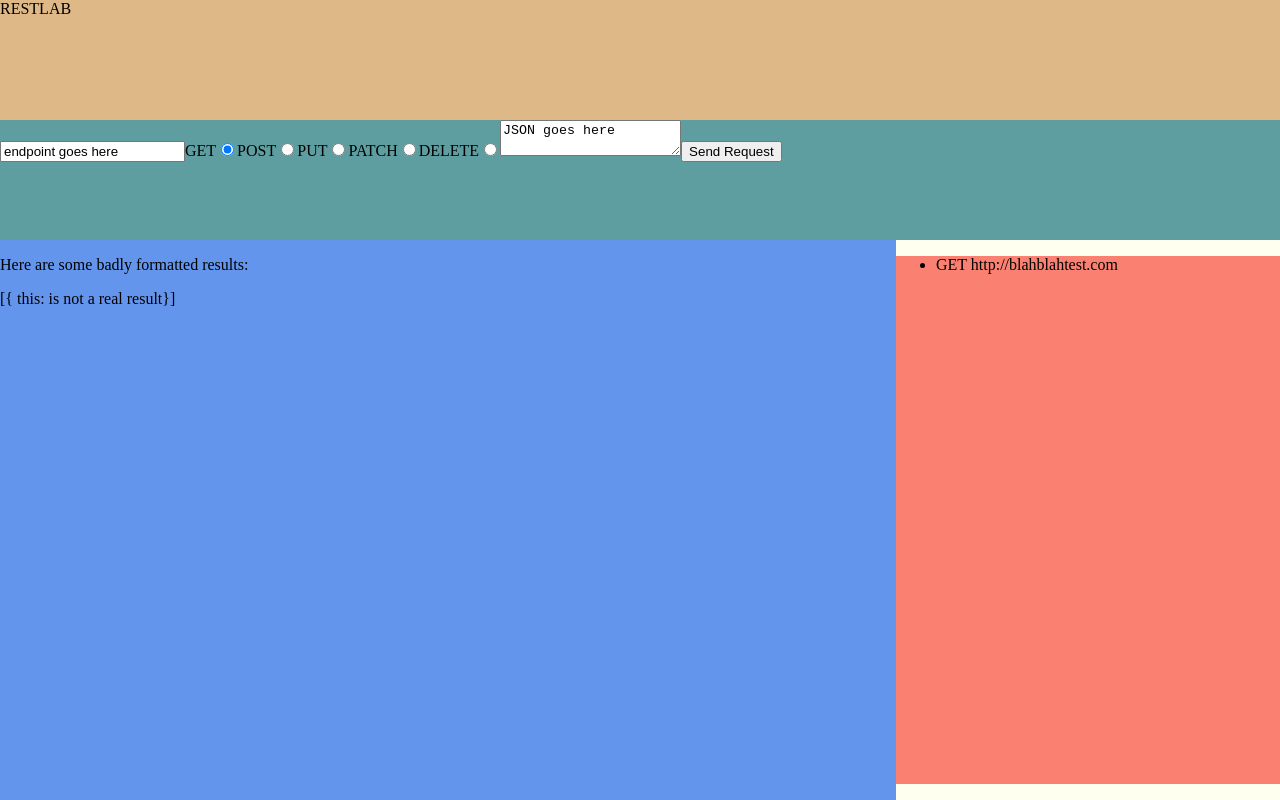
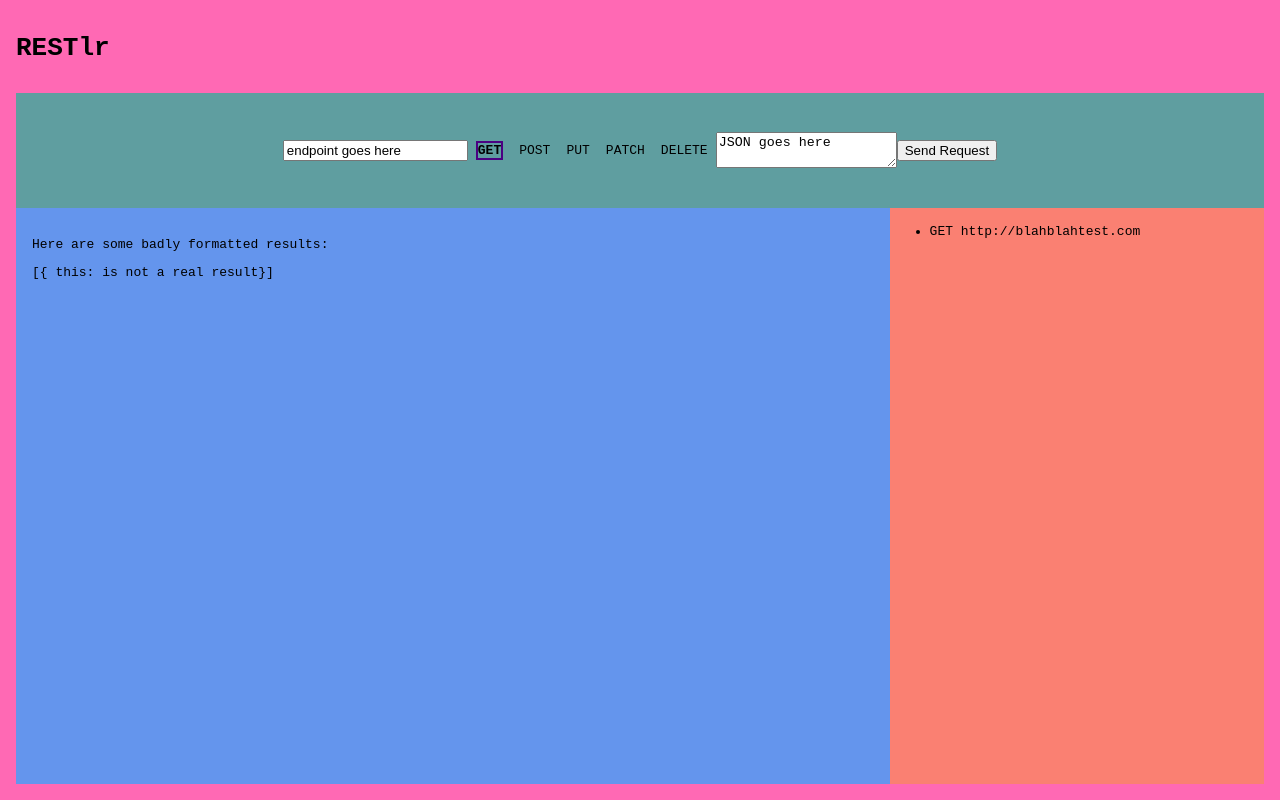
Before and after one commit to devon-wolf/RESTlr, a React app: page / in a window 1280 px wide. Built offline with nearby package versions, Linux system fonts and the light colour scheme.

Commit message:
Hide radio buttons, style method text when checked, add styling all over

```diff
--- a/src/components/app/App.css
+++ b/src/components/app/App.css
@@ -9,4 +9,5 @@ body, html {
 
 body {
 	background-color: hotpink;
+	font-family: monospace;
 }
--- a/src/components/controls/SearchForm.css
+++ b/src/components/controls/SearchForm.css
@@ -0,0 +1,14 @@
+.searchForm label {
+	cursor: pointer;
+	margin: .5rem;
+}
+
+.searchForm input[type=radio] {
+	display: none;
+}
+
+
+.searchForm input[type=radio]:checked + span {
+	border: solid 2px indigo;
+	font-weight: bold;
+}
--- a/src/components/controls/SearchForm.jsx
+++ b/src/components/controls/SearchForm.jsx
@@ -15,7 +15,7 @@ const SearchForm = ({ handleFormSubmit, handleAddressChange, handleRadioChange,
 		/>
 
 		<label>
-			GET
+
 			<input
 				type="radio"
 				name="method"
@@ -23,10 +23,11 @@ const SearchForm = ({ handleFormSubmit, handleAddressChange, handleRadioChange,
 				checked={radioValue === 'GET'}
 				onChange={handleRadioChange}
 			/>
+			<span>GET</span>
 		</label>
 
 		<label>
-			POST
+
 			<input
 				type="radio"
 				name="method"
@@ -34,10 +35,11 @@ const SearchForm = ({ handleFormSubmit, handleAddressChange, handleRadioChange,
 				checked={radioValue === 'POST'}
 				onChange={handleRadioChange}
 			/>
+			<span>POST</span>
 		</label>
 
 		<label>
-			PUT
+
 			<input
 				type="radio"
 				name="method"
@@ -45,10 +47,11 @@ const SearchForm = ({ handleFormSubmit, handleAddressChange, handleRadioChange,
 				checked={radioValue === 'PUT'}
 				onChange={handleRadioChange}
 			/>
+			<span>PUT</span>
 		</label>
 
 		<label>
-			PATCH
+
 			<input
 				type="radio"
 				name="method"
@@ -56,10 +59,11 @@ const SearchForm = ({ handleFormSubmit, handleAddressChange, handleRadioChange,
 				checked={radioValue === 'PATCH'}
 				onChange={handleRadioChange}
 			/>
+			<span>PATCH</span>
 		</label>
 
 		<label>
-			DELETE
+
 			<input
 				type="radio"
 				name="method"
@@ -67,6 +71,7 @@ const SearchForm = ({ handleFormSubmit, handleAddressChange, handleRadioChange,
 				checked={radioValue === 'DELETE'}
 				onChange={handleRadioChange}
 			/>
+			<span>DELETE</span>
 		</label>
 
 		<textarea
--- a/src/containers/MainPage.css
+++ b/src/containers/MainPage.css
@@ -1,26 +1,31 @@
 .mainPage {
-	background-color: ivory;
 	display: grid;
 	grid-template-columns: 70% 30%;
-	grid-template-rows: 15% 15% 1fr;
+	grid-template-rows: 10% 15% 1fr;
 	min-height: 100vh;
 	min-width: 90vw;
+	padding: 1rem;
 }
 
 .mainPage header {
 	grid-column: 1 / 3;
-	background-color: burlywood;
 }
 
 .mainPage form {
 	grid-column: 1 / 3;
 	background-color: cadetblue;
+	display: flex;
+	align-items: center;
+	justify-content: center;;
 }
 
 .mainPage section {
 	background-color: cornflowerblue;
+	padding: 1rem;
 }
 
 .mainPage ul {
 	background-color: salmon;
+	margin: 0;
+	padding-top: 1rem;
 }
--- a/src/containers/MainPage.jsx
+++ b/src/containers/MainPage.jsx
@@ -37,9 +37,12 @@ export default class MainPage extends Component {
 
 	render() {
 		const { address, radio, body, history, results } = this.state;
+		console.log(radio);
 		return (
 			<div className={style.mainPage}>
-				<header>RESTLAB</header>
+				<header>
+					<h1>RESTlr</h1>
+				</header>
 				<SearchForm
 					handleFormSubmit={this.handleFormSubmit}
 					handleAddressChange={this.handleAddressChange}
```
